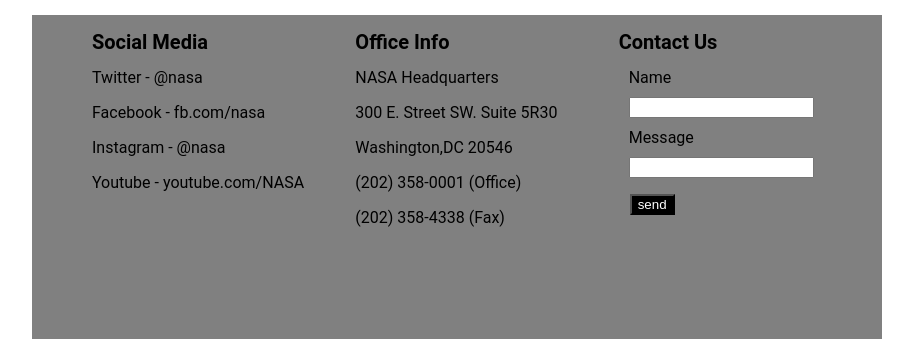
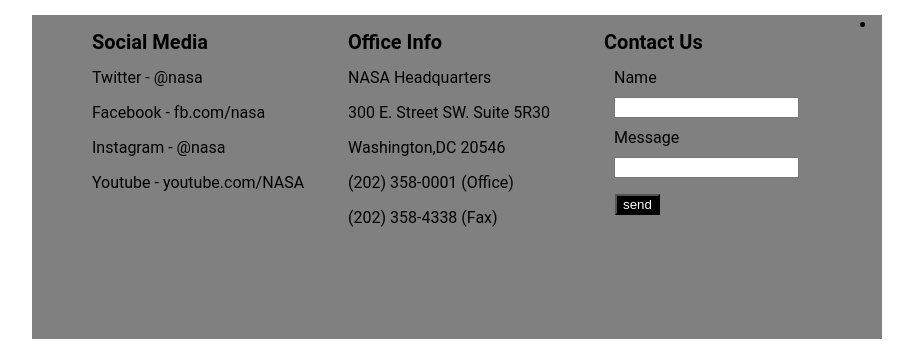
Before and after one commit to ZakAKay/NASA, a plain HTML site: page index.html in a window 1280 px wide. Shown: the part 453-800 px from the top of the page, without its empty margins (183-1096 px from the left). Drawn offline with Linux system fonts and the light colour scheme.

Commit message:
final version

```diff
--- a/index.html
+++ b/index.html
@@ -46,6 +46,10 @@
 </form>
 </div>
 
+<aside>
+    <li><a herf="#"></a></li>
+</aside>
+
     </section>
 
 
--- a/styles.css
+++ b/styles.css
@@ -16,6 +16,7 @@ font-family: 'Lucida Sans', 'Lucida Sans Regular', 'Lucida Grande', 'Lucida Sans
 
 section {
     display: flex;
+    flex-direction: row;
     justify-content: space-between;
     height: 324px;
     background-color: gray;
```
